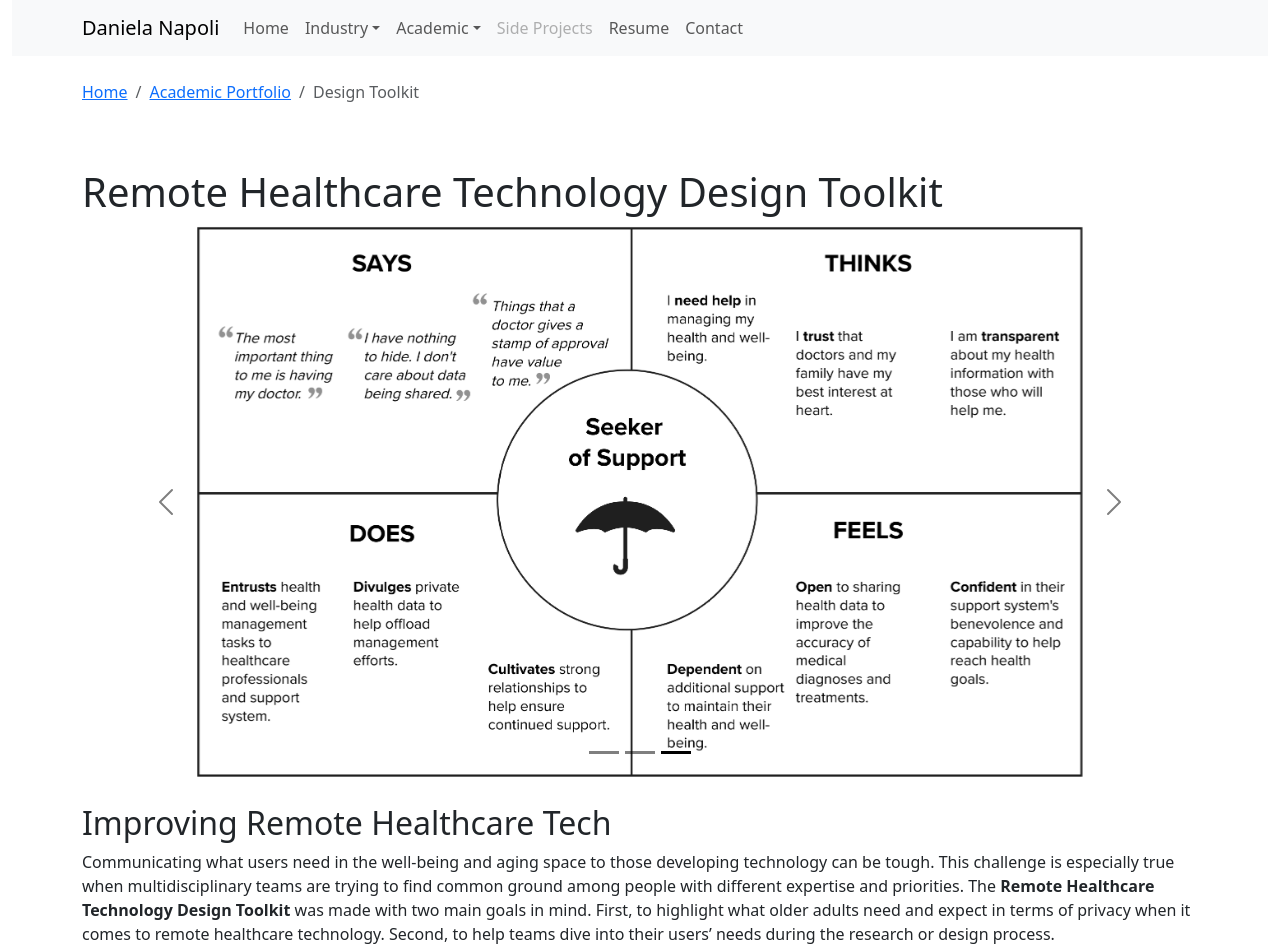
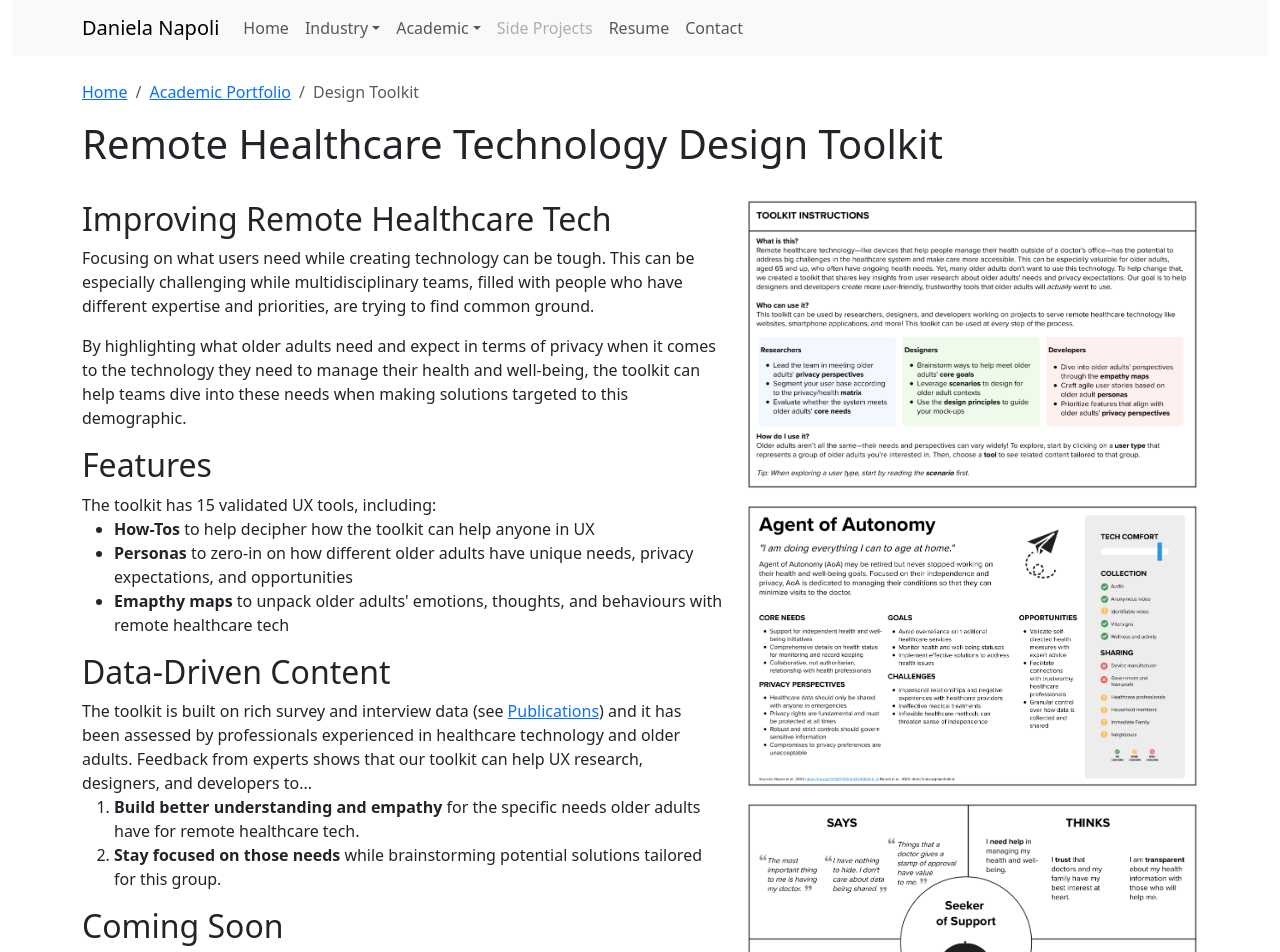
Before and after one commit to danielanapoli/2025-personal-website, a React (Create React App) app: page /#/academic/toolkit in a window 1280 px wide. Shown: the top 952 px of the page. Built offline with nearby package versions, Linux system fonts and the light colour scheme.

Commit message:
Updates to the toolkit page

```diff
--- a/src/pages/Academic/Toolkit.js
+++ b/src/pages/Academic/Toolkit.js
@@ -34,52 +34,50 @@ function Toolkit() {
                 <Breadcrumb.Item href="/#/academic">Academic Portfolio</Breadcrumb.Item>
                 <Breadcrumb.Item active>Design Toolkit</Breadcrumb.Item>
             </Breadcrumb>
-            <br/><br/>
             <h1>Remote Healthcare Technology Design Toolkit</h1>
-            <Carousel data-bs-theme="dark" activeIndex={index} onSelect={handleSelect} interval={1800}>
-                <Carousel.Item className='text-center'>
-                    <Image src={`${process.env.PUBLIC_URL}/img/toolkit-instructions.png`} width={'80%'}/>
-                </Carousel.Item>
-                <Carousel.Item className='text-center'>
-                    <Image src={`${process.env.PUBLIC_URL}/img/toolkit-persona.png`} width={'80%'} />
-                </Carousel.Item>
-                <Carousel.Item className='text-center'>
-                    <Image src={`${process.env.PUBLIC_URL}/img/toolkit-empathymap.png`} width={'80%'} />
-                </Carousel.Item>
-            </Carousel>
             <br/>
+            <Row fluid>
+                <Col md={7}>
                     <h2>Improving Remote Healthcare Tech</h2>
                     <p>
-                Communicating what users need in the well-being and aging space to those developing technology can be tough.
-                This challenge is especially true when multidisciplinary teams are trying to find common ground among people with different expertise and priorities.
-                The <strong>Remote Healthcare Technology Design Toolkit</strong> was made with two main goals in mind. First, to highlight what older adults need and expect in terms of privacy when it comes to remote healthcare technology. Second, to help teams dive into their users’ needs during the research or design process.
+                        Focusing on what users need while creating technology can be tough. This can be especially challenging while multidisciplinary teams, filled with people who have different expertise and priorities, are trying to find common ground.
                     </p>
-            <h2>Toolkit Features</h2>
                     <p>
-                The toolkit has 15 useful UX tools, including:
+                        By highlighting what older adults need and expect in terms of privacy when it comes to the technology they need to manage their health and well-being,
+                        the toolkit can help teams dive into these needs when making solutions targeted to this demographic.
+                    </p>
+                    <h2>Features</h2>
+                    <p>
+                        The toolkit has 15 validated UX tools, including:
                         <ul>
-                    <li><strong>How-To</strong> instructions to help decipher how the toolkit can help any team in UX</li>
-                    <li><strong>Personas</strong> that highlight how different older adults have unique needs, privacy expectations, and tech opportunities.</li>
-                    <li><strong>Emapthy maps</strong> with real quotes from older adults, unpacking their emotions, thoughts, and behaviours with remote healthcare technology.</li>
+                            <li><strong>How-Tos</strong> to help decipher how the toolkit can help anyone in UX</li>
+                            <li><strong>Personas</strong> to zero-in on how different older adults have unique needs, privacy expectations, and opportunities</li>
+                            <li><strong>Emapthy maps</strong> to unpack older adults' emotions, thoughts, and behaviours with remote healthcare tech</li>
                         </ul>
                     </p>
-            <h2>Data Behind the Tools</h2>
+                    <h2>Data-Driven Content</h2>
                     <p>
-                The toolkit is built on rich survey and interview data (see <Link to="/#/academic/publications">Publications</Link>) and has been assessed through focus groups with professionals who know a lot about creating tech for health and older adults.
-                Feedback from experts shows that our toolkit can help UX research, designers, and developers:
+                        The toolkit is built on rich survey and interview data (see <Link to="/#/academic/publications">Publications</Link>) and it has been assessed by professionals experienced in healthcare technology and older adults.
+                        Feedback from experts shows that our toolkit can help UX research, designers, and developers to...
                     <ol>
                         <li><strong>Build better understanding and empathy</strong> for the specific needs older adults have for remote healthcare tech.</li>
                         <li><strong>Stay focused on those needs</strong> while brainstorming potential solutions tailored for this group.</li>
                     </ol>
                     </p>
-            <h2>In The Works</h2>
+                    <h2>Coming Soon</h2>
                     <p>
                         Check back soon for the full details on the toolkit including more information on how the toolkit was developed with the input from SMEs, and our future efforts to better shape remote healthcare technology something that older adults really need.
                     </p>
-            <br/>
-            <br/>
+                 </Col>
+                <Col md={5}>
+                    <Image src={`${process.env.PUBLIC_URL}/img/toolkit-instructions.png`} width={'100%'} className='pb-3'/>
+                    <Image src={`${process.env.PUBLIC_URL}/img/toolkit-persona.png`} width={'100%'} className='pb-3'/>
+                    <Image src={`${process.env.PUBLIC_URL}/img/toolkit-empathymap.png`} width={'100%'} className='pb-3'/>
+                </Col>
+            </Row>
+            <br/><br/>
             <Row className="text-center">
-                <h5>In collaboration with...</h5>
+                <h5><i>In collaboration with...</i></h5>
             </Row>
             <br/>
             <Row className="align-items-center">
```
Also changed, not shown: public/img/toolkit-empathymap.png, public/img/toolkit-persona.png. Lines whose indentation alone changed are shown as unchanged.
